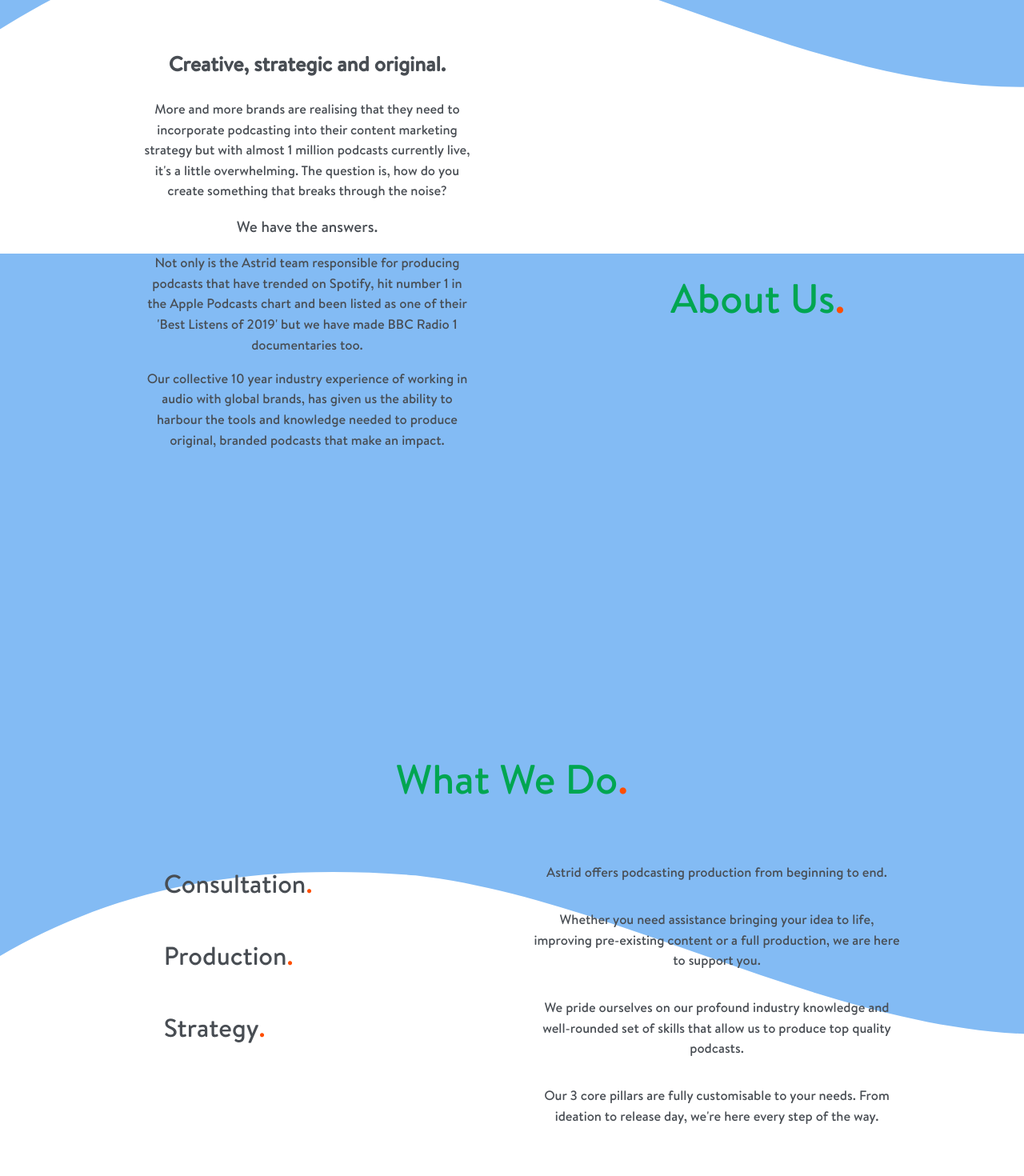
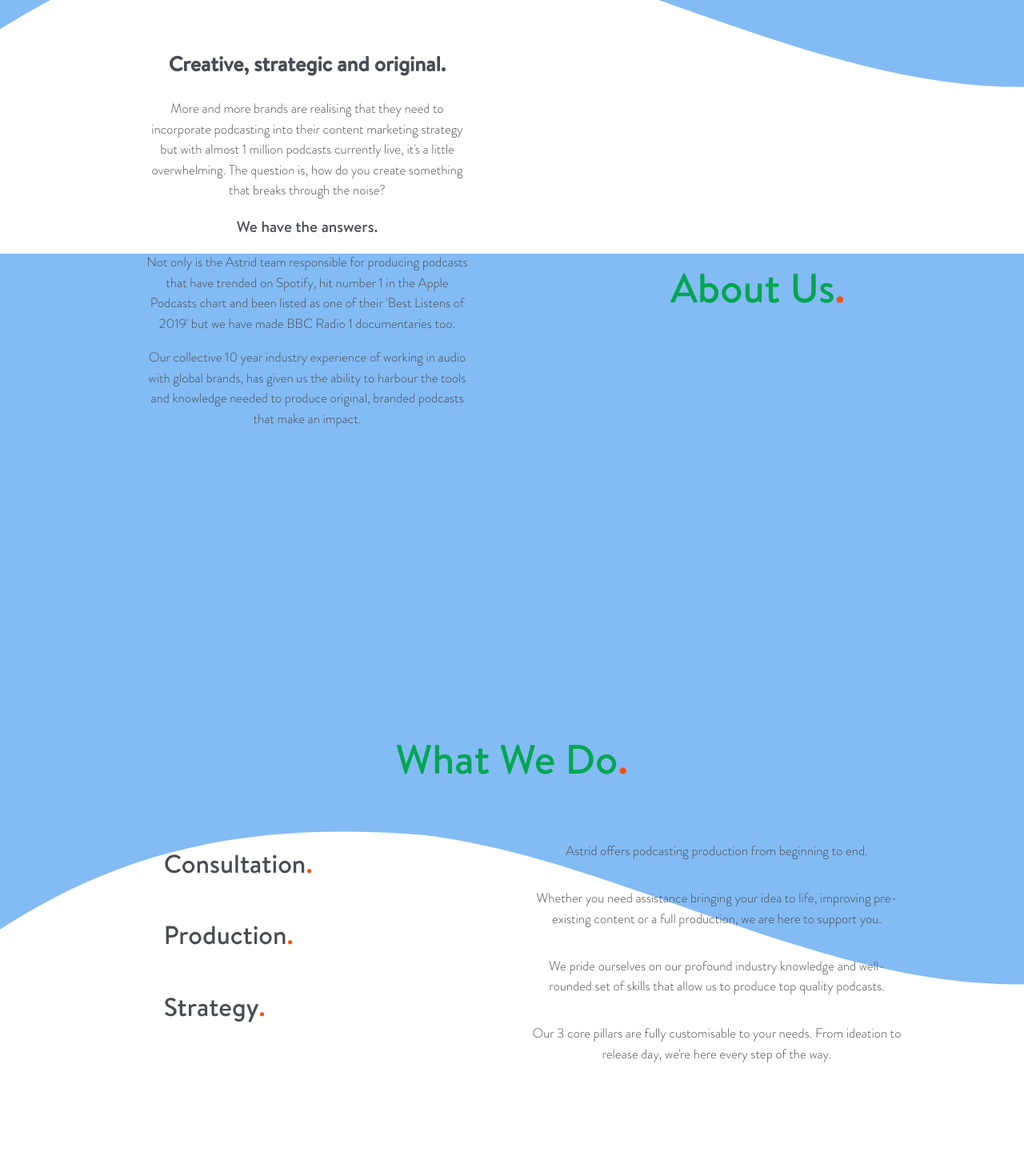
Before and after one commit to alexandertrout/astrid, a React (Create React App) app: page / in a window 1280 px wide. Shown: the part 560-2030 px from the top of the page at 80% size. Built offline with nearby package versions, Linux system fonts and the light colour scheme; what react-animations would draw is missing.

Commit message:
working import of fonts sc

```diff
--- a/src/App.js
+++ b/src/App.js
@@ -7,19 +7,11 @@ import AboutUs from './components/AboutUs';
 import WhatWeDo from './components/WhatWeDo';
 import GetInTouch from './components/GetInTouch';
 import Footer from './components/Footer';
-import { createGlobalStyle } from "styled-components";
 
-const GlobalStyles = createGlobalStyle`
-  @import url('./fonts/brandon-grotesque-light-58a8a4b38001d.otf');
-  body {
-    font-family: 'brandon-light';
-  }
-`
 
 function App() {
   return (
     <div className="App">
-       {/* <GlobalStyles /> */}
       <section class='menu'>
         <AstridLogo/>
         <MenuBar/>
--- a/src/components/AboutInfo.jsx
+++ b/src/components/AboutInfo.jsx
@@ -27,8 +27,12 @@ const AboutText = styled.p`
   padding: 0vw 6vw;
   font-size: 1.3vw;
   line-height: 2vw;
-  /* font-family: brandon-light; */
   font-style: normal;
+   @import url('./fonts/brandon-grotesque-light-58a8a4b38001d.otf');
+  body {
+    font-family: 'brandon-light';
+  }
+  font-family: brandon-light;
 `
 const Title = styled.p`
   margin: 0;
--- a/src/components/WhatWeDo.jsx
+++ b/src/components/WhatWeDo.jsx
@@ -22,14 +22,17 @@ const InfoContainer = styled.div`
   display: flex;
   flex-direction: column;
   justify-content: space-around;
-  /* font-family: brandon-light; */
+     @import url('./fonts/brandon-grotesque-light-58a8a4b38001d.otf');
+  body {
+    font-family: 'brandon-light';
+  }
+  font-family: brandon-light;
 `
 const Text = styled.div`
   display: flex;
   text-align: left;
   color: #484D53;
   font-size: 2.5vw;
-  /* font-family: brandon-light; */
   font-style: normal;
   /* letter-spacing: 0.2em; */
 `
```
